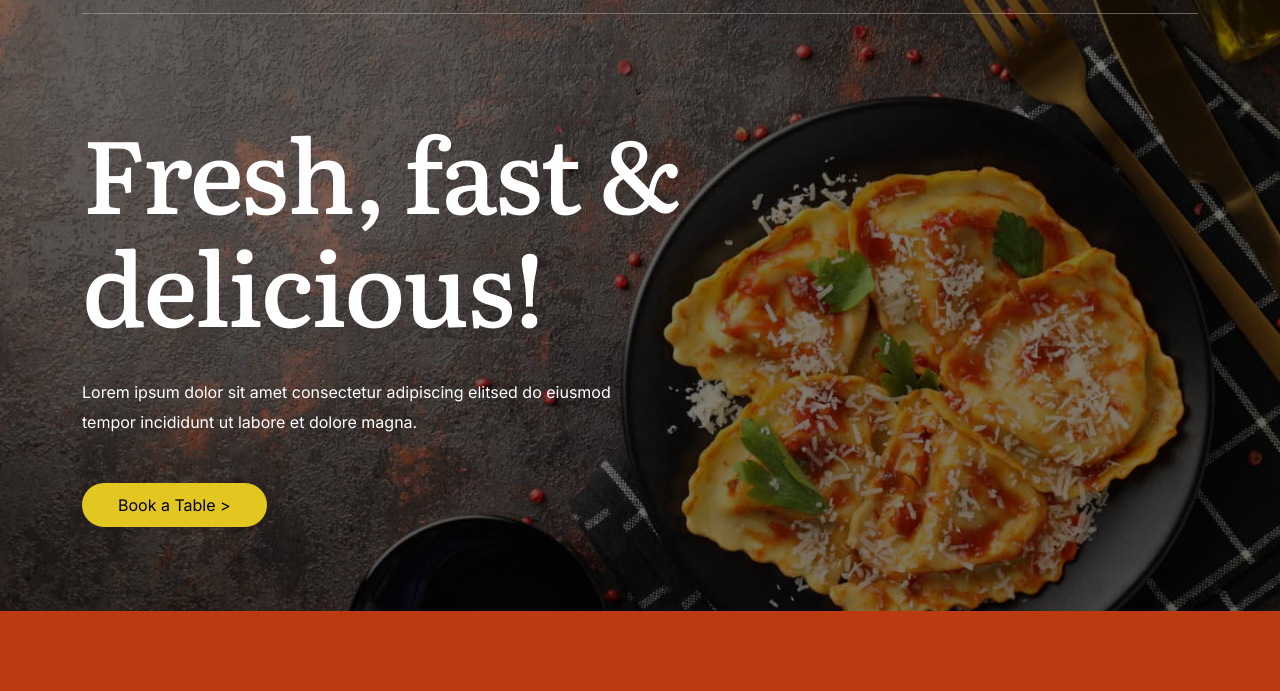
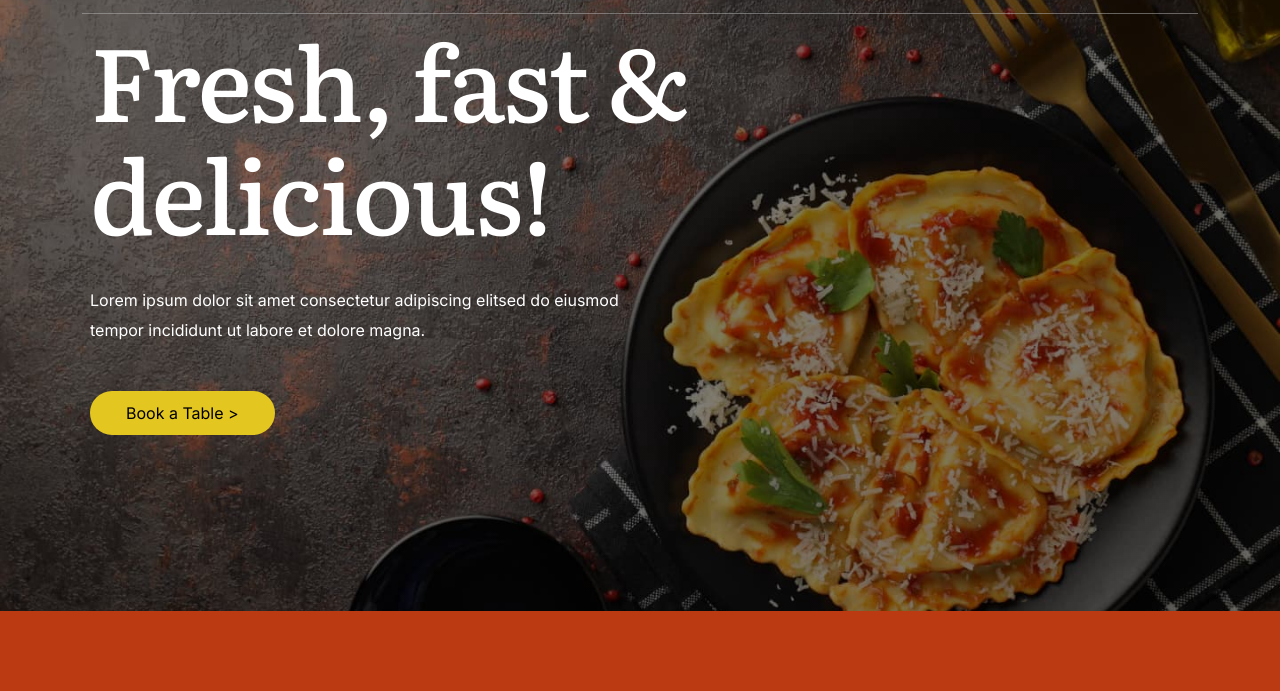
Before and after one commit to conradobi/Fictional-Restaurant, a plain HTML site: page index.html in a window 1280 px wide. Shown: the part 109-800 px from the top of the page. Drawn offline with nearby package versions, Linux system fonts and the light colour scheme.

Commit message:
Update index.html

```diff
--- a/index.html
+++ b/index.html
@@ -60,13 +60,13 @@
             </nav>
 
 
-            <section class="hero ">
+            <section class="hero p-2">
 
                 <h1 class="display-1 display-md-2 display-lg-3">Fresh, fast &<br>delicious!</h1>
                 <p class="fs-6 fs-md-5 fs-lg-4">Lorem ipsum dolor sit amet consectetur adipiscing elitsed do eiusmod<br>
                     tempor incididunt ut labore
                     et dolore magna.</p>
-                <button>Book a Table ></button>
+                <button class="">Book a Table ></button>
 
 
             </section>
```
